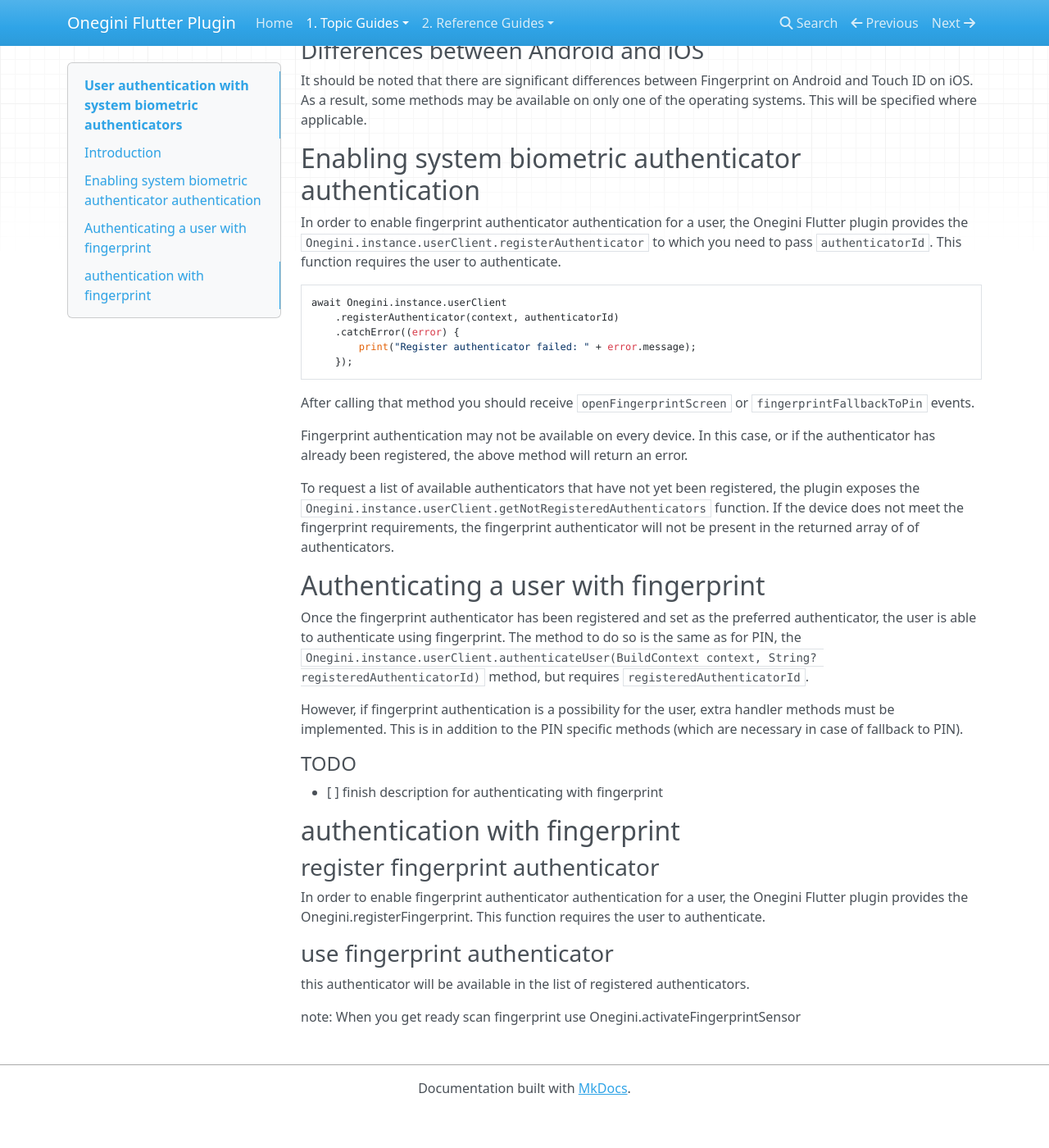
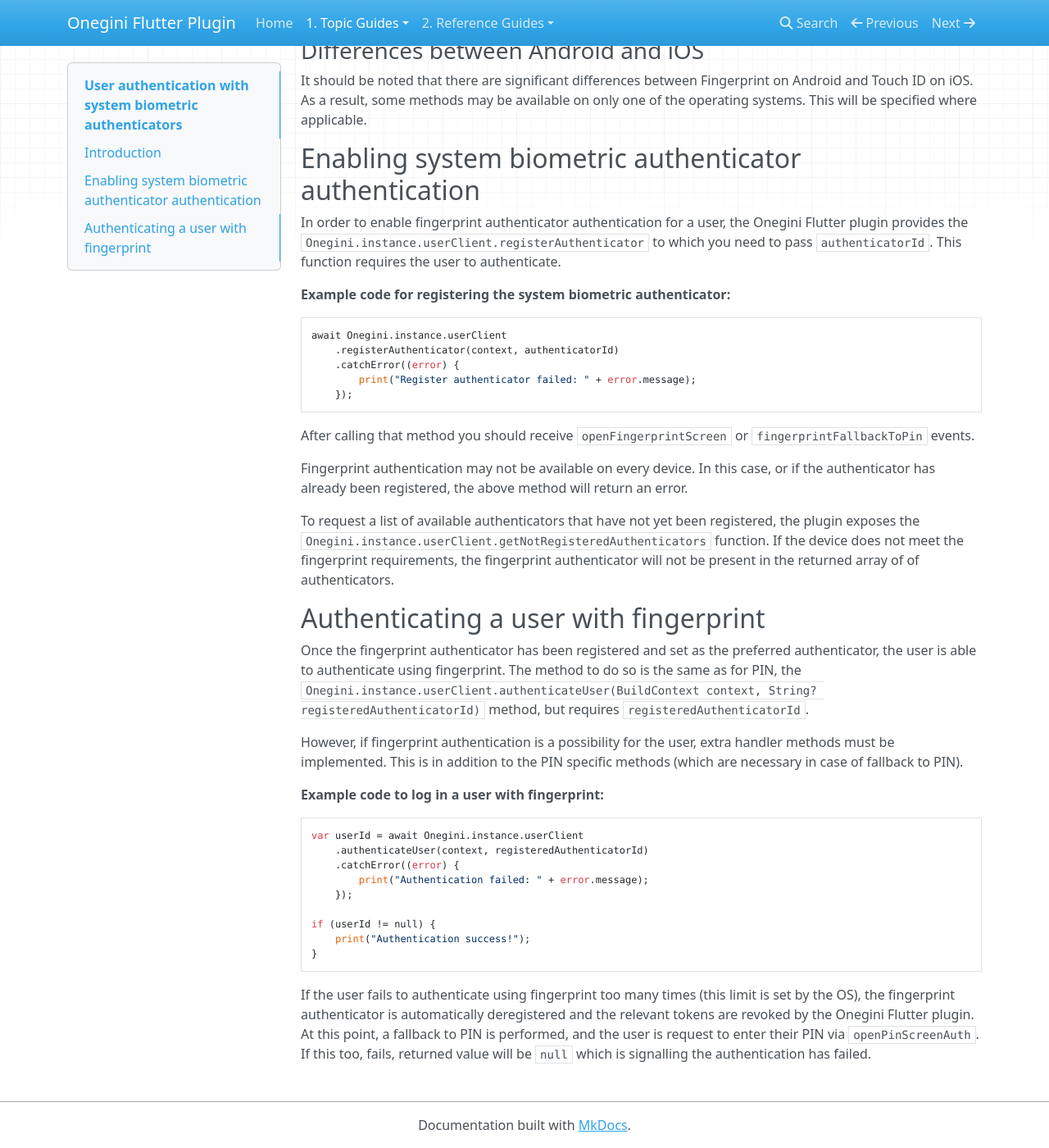
Before and after one commit to onewelcome/sdk-flutter, an MkDocs documentation site: the page built from docs/topic-guides/5-user-authentication-with-biometric.md, in a window 1280 px wide and 1400 px high, scrolled down 695 px. Shown: the whole window at 82% size. Built offline with MkDocs 1.6.1, drawn with Linux system fonts in a browser that asks for light colours; nearby versions of some CDN libraries; before the commit the page ends 2050 px from its top, so only the background shows below that.

Commit message:
Adding app to web, finishing existing pages, removing push authentication

```diff
--- a/docs/topic-guides/5-user-authentication-with-biometric.md
+++ b/docs/topic-guides/5-user-authentication-with-biometric.md
@@ -25,6 +25,8 @@
 
 In order to enable fingerprint authenticator authentication for a user, the Onegini Flutter plugin provides the `Onegini.instance.userClient.registerAuthenticator` to which you need to pass `authenticatorId`. This function requires the user to authenticate.
 
+**Example code for registering the system biometric authenticator:**
+
     await Onegini.instance.userClient
         .registerAuthenticator(context, authenticatorId)
         .catchError((error) {
@@ -43,19 +45,16 @@
 
 However, if fingerprint authentication is a possibility for the user, extra handler methods must be implemented. This is in addition to the PIN specific methods (which are necessary in case of fallback to PIN).
 
-#### TODO
-- [ ] finish description for authenticating with fingerprint
+**Example code to log in a user with fingerprint:**
 
+    var userId = await Onegini.instance.userClient
+        .authenticateUser(context, registeredAuthenticatorId)
+        .catchError((error) {
+            print("Authentication failed: " + error.message);
+        });
 
+    if (userId != null) {
+        print("Authentication success!");
+    }
 
-## authentication with fingerprint
-
-### register fingerprint authenticator
-
-In order to enable fingerprint authenticator authentication for a user, the Onegini Flutter plugin provides the Onegini.registerFingerprint. This function requires the user to authenticate.
-
-### use fingerprint authenticator
-
-this authenticator will be available in the list of registered authenticators.
-
-note: When you get ready scan fingerprint use Onegini.activateFingerprintSensor
+If the user fails to authenticate using fingerprint too many times (this limit is set by the OS), the fingerprint authenticator is automatically deregistered and the relevant tokens are revoked by the Onegini Flutter plugin. At this point, a fallback to PIN is performed, and the user is request to enter their PIN via `openPinScreenAuth`. If this too, fails, returned value will be `null` which is signalling the authentication has failed.
--- a/mkdocs.yml
+++ b/mkdocs.yml
@@ -12,10 +12,10 @@
     - '1.8. Deregister user': 'topic-guides/8-deregister-user.md'
     - '1.9. Mobile authentication':
       - '1.9. Mobile authentication': 'topic-guides/9-mobile-authentication.md'
-      - '1.9.1 Mobile authentication with Push': 'topic-guides/9-1-mobile-authentication-with-push.md'
-      - '1.9.2 Mobile authentication with OTP': 'topic-guides/9-2-mobile-authentication-with-otp.md'
-    - '1.10. Secure resource access': 'topic-guides/10-secure-resource-access.md'
-    - '1.11. Error handling': 'topic-guides/11-error-handling.md'
+      - '1.9.1 Mobile authentication with OTP': 'topic-guides/9-1-mobile-authentication-with-otp.md'
+    - '1.10. App To Web SSO': 'topic-guides/10-app-to-web-sso.md'
+    - '1.11. Secure resource access': 'topic-guides/11-secure-resource-access.md'
+    - '1.12. Error handling': 'topic-guides/12-error-handling.md'
   - '2. Reference Guides':
     - '2.1. start app': 'reference-guides/start.md'
     - '2.2. user': 'reference-guides/user.md'
```
Also changed, not shown: docs/index.md (+0 -18 lines), docs/topic-guides/10-app-to-web-sso.md (added, +18 -0 lines), docs/topic-guides/11-secure-resource-access.md (renamed from docs/topic-guides/10-secure-resource-access.md, +4 -8 lines), docs/topic-guides/6-change-pin.md (+1 -3 lines), docs/topic-guides/9-1-mobile-authentication-with-push.md (deleted, +0 -6 lines), docs/topic-guides/9-mobile-authentication.md (+1 -3 lines), docs/topic-guides/12-error-handling.md (renamed from docs/topic-guides/11-error-handling.md), docs/topic-guides/9-1-mobile-authentication-with-otp.md (renamed from docs/topic-guides/9-2-mobile-authentication-with-otp.md).
